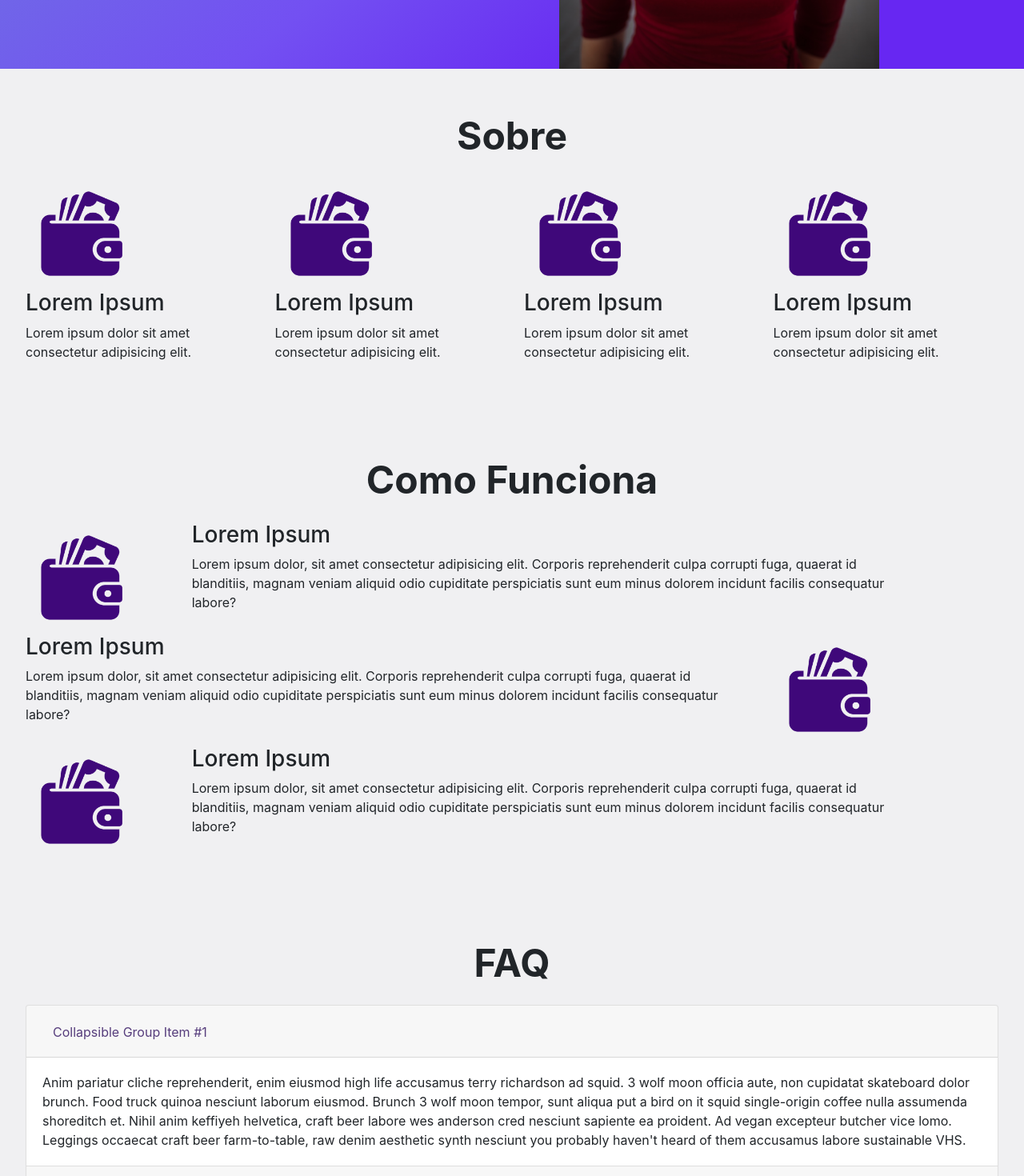
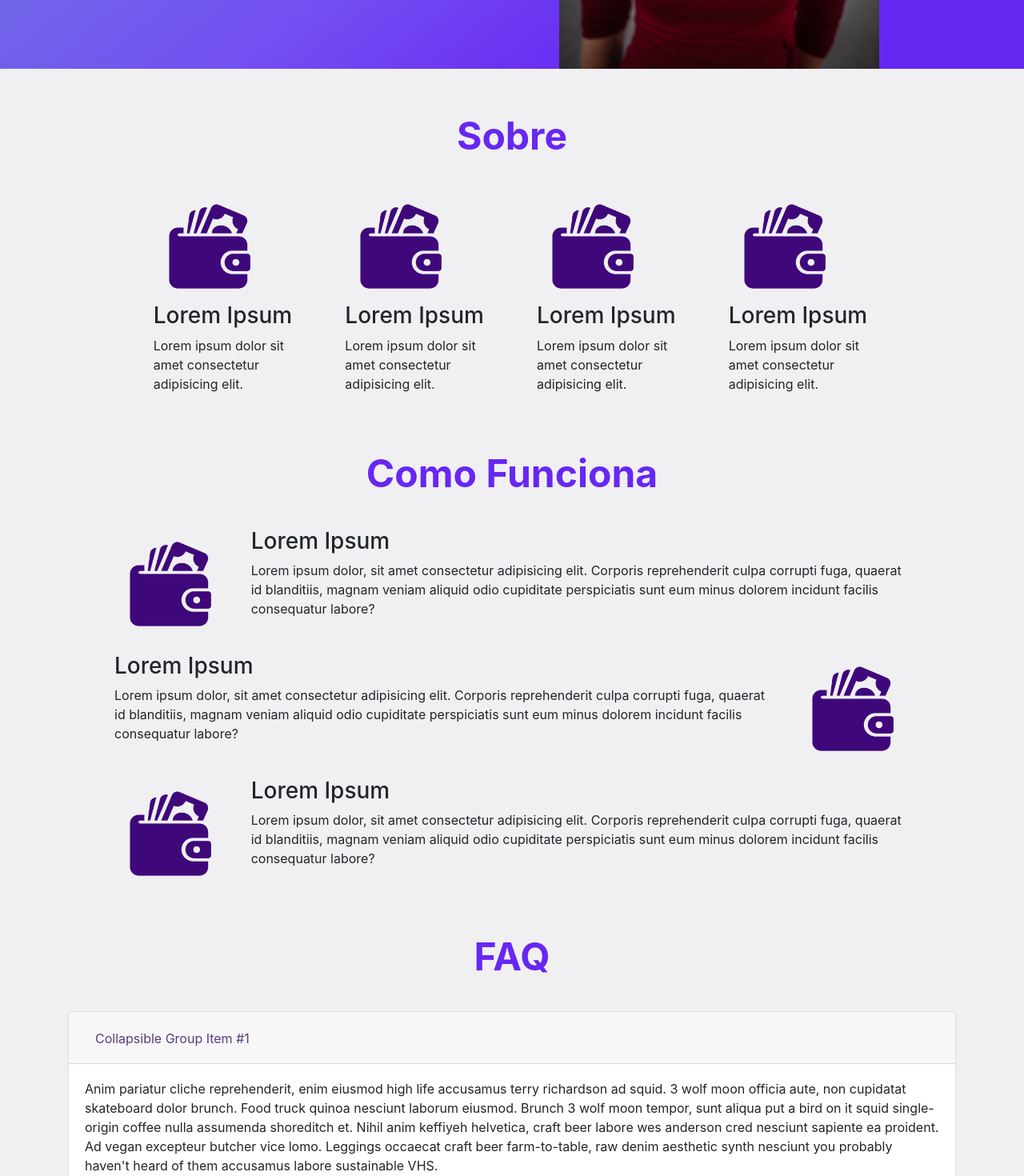
Before and after one commit to gbbiancardi/GerenciadorFinanceiro, an Angular app: page / in a window 1280 px wide. Shown: the part 580-2050 px from the top of the page at 80% size. Built offline with nearby package versions, Linux system fonts and the light colour scheme.

Commit message:
Alterações no estilo da página.

```diff
--- a/src/app/app.component.css
+++ b/src/app/app.component.css
@@ -37,6 +37,7 @@ section {
 .titulo-centralizado {
     text-align: center;
     font-size: 3em;
+    color: #6727F2;
 }
 
 .btn-link, .btn-light {
--- a/src/app/app.component.html
+++ b/src/app/app.component.html
@@ -8,8 +8,8 @@
 
 <body>
   <header class="navbar navbar-expand navbar-dark flex-column flex-md-row navbar-bg text-white sticky-top">
-    <a class="navbar-brand mr-0 mr-md-2" href="/" aria-label="Moneyger">
-      <img class="d-inline-block align-middle ml-5" src="../assets/img/moneyger-logo-white.png" width="40" height="40"
+    <a class="navbar-brand mr-0 mr-md-2 ml-5" href="/" aria-label="Moneyger">
+      <img class="d-inline-block align-middle" src="../assets/img/moneyger-logo-white.png" width="40" height="40"
         alt="Logo">
       <span class="align-middle ml-2">Moneyger</span>
     </a>
@@ -23,7 +23,7 @@
     </ul>
     <div class="botoes-header ml-auto">
       <a class="btn btn-light mr-2" href="#">Cadastre-se</a>
-      <a class="btn btn-light" href="#">Login</a>
+      <a class="btn btn-light mr-5" href="#">Login</a>
     </div>
   </header>
 
@@ -42,27 +42,27 @@
       </div>
     </section>
 
-    <section class="sessao-02 py-5">
+    <section class="sessao-02 pt-5">
       <p class="titulo-centralizado">
         <strong>Sobre</strong>
       </p>
-      <div class="row">
-        <div class="col d-inline-block">
+      <div class="row justify-content-center pt-3">
+        <div class="col-sm-2 d-inline-block mx-3">
           <img src="../assets/img/moneyger-logo.png" alt="Img" width="140px">
           <h3>Lorem Ipsum</h3>
           <p>Lorem ipsum dolor sit amet consectetur adipisicing elit.</p>
         </div>
-        <div class="col d-inline-block">
+        <div class="col-sm-2 d-inline-block mx-3">
           <img src="../assets/img/moneyger-logo.png" alt="Img" width="140px">
           <h3>Lorem Ipsum</h3>
           <p>Lorem ipsum dolor sit amet consectetur adipisicing elit.</p>
         </div>
-        <div class="col d-inline-block">
+        <div class="col-sm-2 d-inline-block mx-3">
           <img src="../assets/img/moneyger-logo.png" alt="Img" width="140px">
           <h3>Lorem Ipsum</h3>
           <p>Lorem ipsum dolor sit amet consectetur adipisicing elit.</p>
         </div>
-        <div class="col d-inline-block">
+        <div class="col-sm-2 d-inline-block mx-3">
           <img src="../assets/img/moneyger-logo.png" alt="Img" width="140px">
           <h3>Lorem Ipsum</h3>
           <p>Lorem ipsum dolor sit amet consectetur adipisicing elit.</p>
@@ -70,22 +70,22 @@
       </div>
     </section>
 
-    <section class="sessao-03 py-5">
+    <section class="sessao-03 pt-5">
       <p class="titulo-centralizado">
         <strong>Como Funciona</strong>
       </p>
 
-      <div class="row">
+      <div class="row px-5 pt-3 mx-5">
         <div class="col-md-2 order-md-1">
           <img src="../assets/img/moneyger-logo.png" alt="Img" width="140px">
         </div>
-        <div class="col-md-9 order-md-2">
+        <div class="col-md-10 order-md-2">
           <h3>Lorem Ipsum</h3>
           <p>Lorem ipsum dolor, sit amet consectetur adipisicing elit. Corporis reprehenderit culpa corrupti fuga, quaerat id blanditiis, magnam veniam aliquid odio cupiditate perspiciatis sunt eum minus dolorem incidunt facilis consequatur labore?</p>
         </div>
       </div>
-      <div class="row">
-        <div class="col-md-9 order-md-1">
+      <div class="row px-5 pt-3 mx-5">
+        <div class="col-md-10 order-md-1">
           <h3>Lorem Ipsum</h3>
           <p>Lorem ipsum dolor, sit amet consectetur adipisicing elit. Corporis reprehenderit culpa corrupti fuga, quaerat id blanditiis, magnam veniam aliquid odio cupiditate perspiciatis sunt eum minus dolorem incidunt facilis consequatur labore?</p>
         </div>
@@ -93,11 +93,11 @@
           <img src="../assets/img/moneyger-logo.png" alt="Img" width="140px">
         </div>
       </div>
-      <div class="row">
+      <div class="row px-5 pt-3 mx-5">
         <div class="col-md-2 order-md-1">
           <img src="../assets/img/moneyger-logo.png" alt="Img" width="140px">
         </div>
-        <div class="col-md-9 order-md-2">
+        <div class="col-md-10 order-md-2">
           <h3>Lorem Ipsum</h3>
           <p>Lorem ipsum dolor, sit amet consectetur adipisicing elit. Corporis reprehenderit culpa corrupti fuga, quaerat id blanditiis, magnam veniam aliquid odio cupiditate perspiciatis sunt eum minus dolorem incidunt facilis consequatur labore?</p>
         </div>
@@ -109,7 +109,7 @@
         <strong>FAQ</strong>
       </p>
 
-      <div class="accordion" id="accordionExample">
+      <div class="accordion pt-3 container" id="accordionExample">
         <div class="card">
           <div class="card-header" id="headingOne">
             <h2 class="mb-0">
@@ -158,7 +158,7 @@
     </section>
 
     <footer class="py-5">
-      <div class="row">
+      <div class="row px-0 mx-0">
         <div class="col-12 col-md">
           <img src="../assets/img/moneyger-logo-white.png" width="24" height="24" fill="none" stroke="currentColor" stroke-linecap="round" stroke-linejoin="round" stroke-width="2" class="d-block mb-2" role="img" viewBox="0 0 24 24" focusable="false"><title>Product</title>
           <small class="d-block mb-3 text-white">© 2020</small>
```
